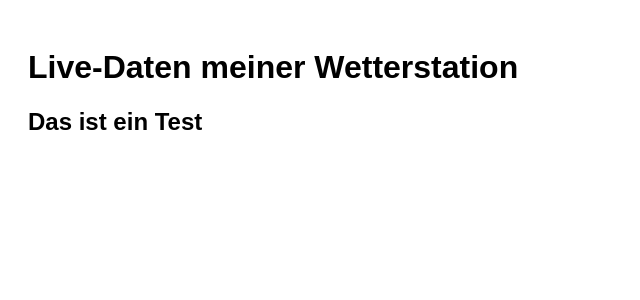
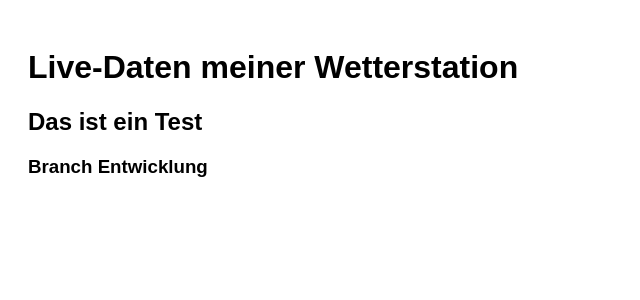
Before and after one commit to Ale131006/meine-wetterstation, a plain HTML site: page index.html in a window 1280 px wide. Shown: the whole page, without its empty margins (0-640 px from the left). Drawn offline with nearby package versions, Linux system fonts and the light colour scheme; no server answers.

Commit message:
neuer Branch

```diff
--- a/index.html
+++ b/index.html
@@ -19,6 +19,7 @@
   <body>
     <h1>Live-Daten meiner Wetterstation</h1>
     <h2>Das ist ein Test</h2>
+    <h3>Branch Entwicklung</h3>
     <canvas id="tempChart" height="100"></canvas>
   </body>
 </html>
```
